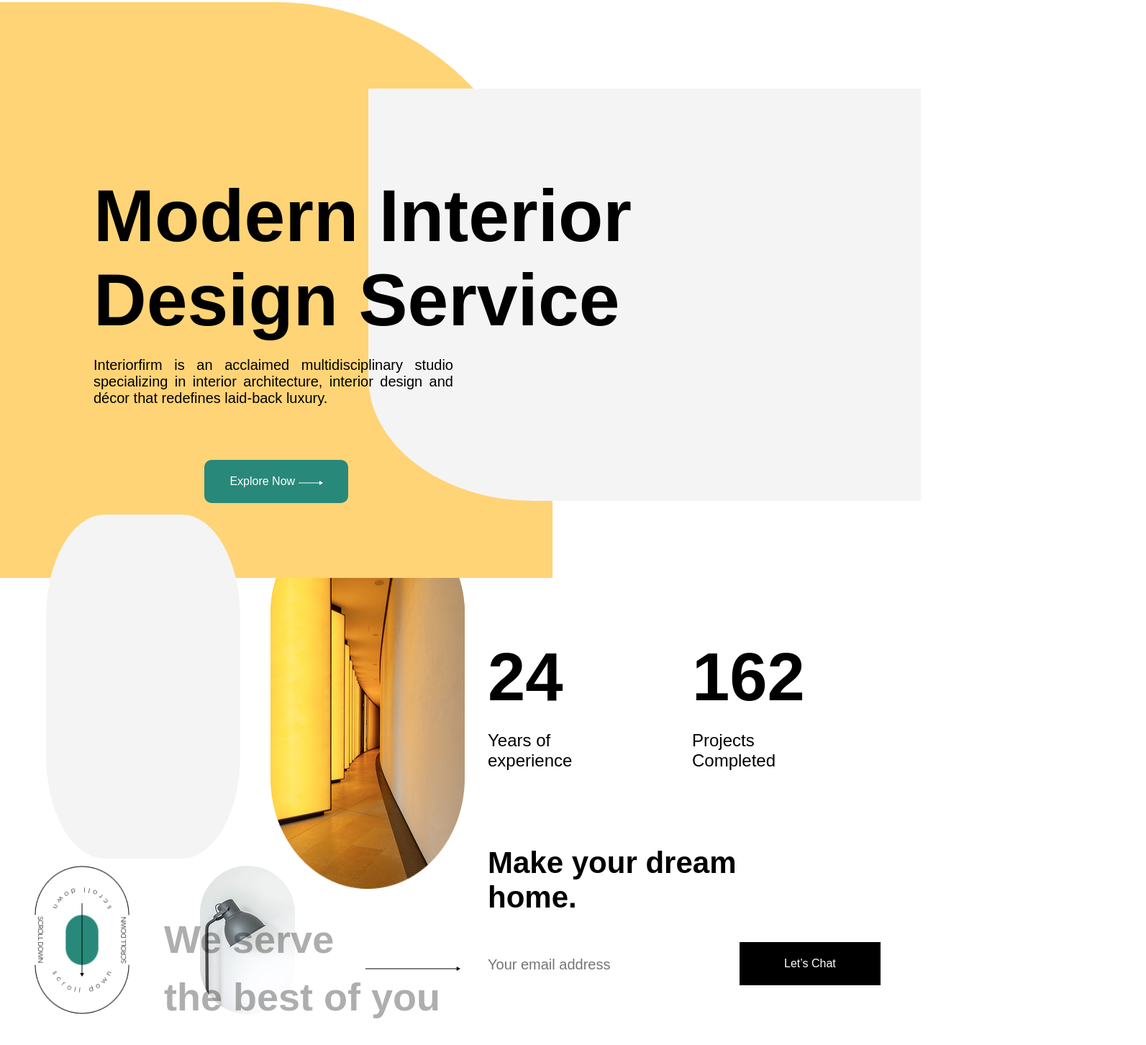
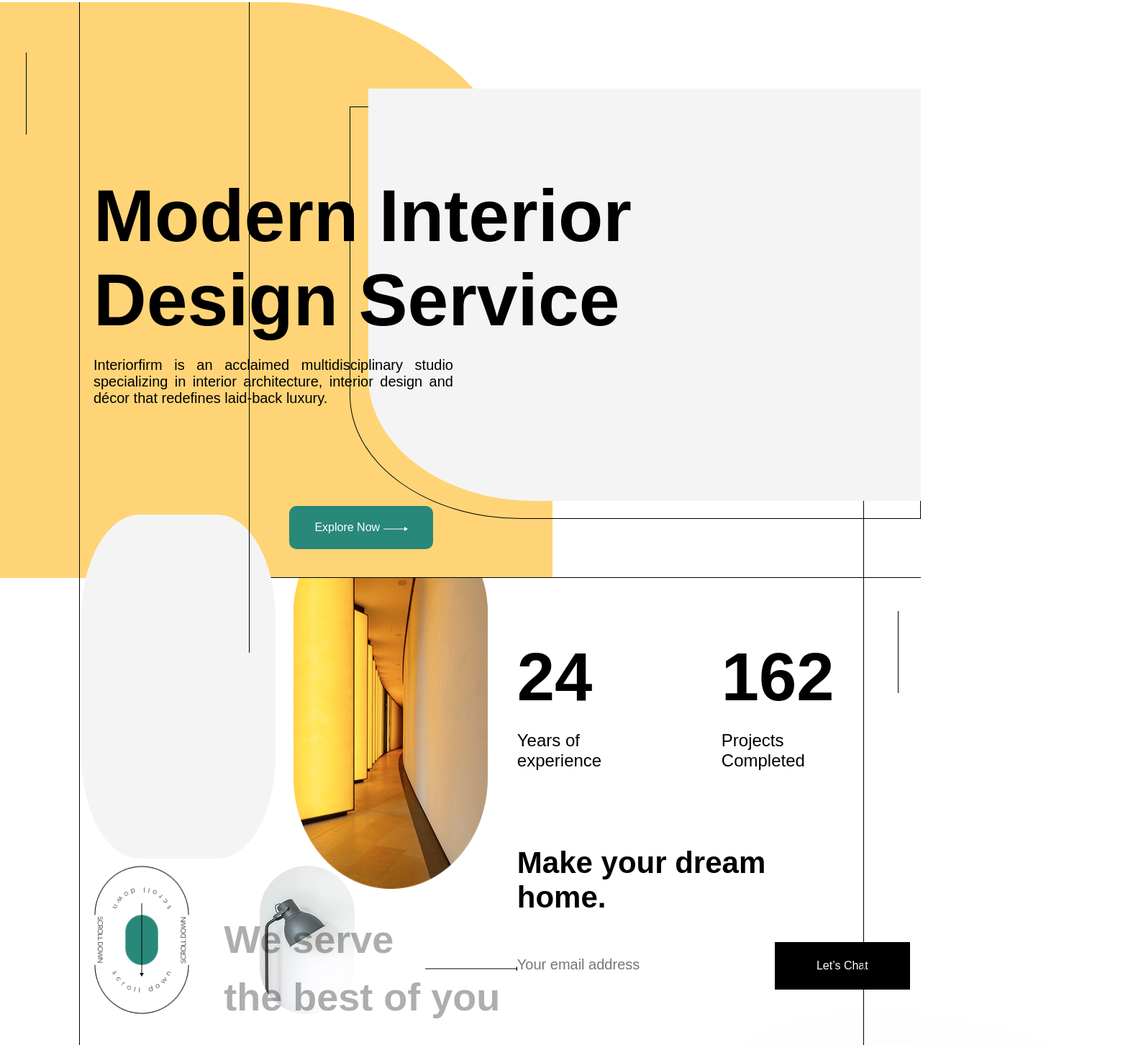
Before and after one commit to ooliveiratg/projetoLucas, a plain HTML site: page pages/index.html in a window 1280 px wide. Shown: the part 110-1562 px from the top of the page at 72% size, 1593 px wide, since content can reach past the window. Drawn offline with Linux system fonts and the light colour scheme; files whose address does not match are found by name.

Commit message:
tudo quebra nesta merda

```diff
--- a/pages/index.html
+++ b/pages/index.html
@@ -18,24 +18,32 @@
       </nav>
       <button>Contact Us</button>
     </header>
-    <div class="linesOfHero"></div>
+
     <main>
+    <div class="linesOfHero-left"></div>
+    <div class="linesOfHero-right"></div>
+    <div class="lineOfHero-gray"></div>
+      <section class="hero-section">
+        <div class="line-hero"></div>
 
-      <section class="hero-section">
         <div class="background-yellow">
             <div>
                 <button>Explore Now <img src="../assets/Line 19.svg" alt="seta"></button>
             </div>
         </div>
+        <div class="background-line"></div>
+
         <div class="background-gray"></div>
+
         <div class="information">
             <h2>Modern Interior
                 Design Service</h2>
             <p>Interiorfirm is an acclaimed multidisciplinary studio specializing in interior architecture, interior design and décor that redefines laid-back luxury.</p>
         </div>
-
+        <div class="line-final"></div>
       </section>
       <section class="group-informations">
+        <div class="line-group-informations"></div>
       <div class="group-reactangle">
         <div class="rectangle-gray"></div>
         <img class="rectangle-img" src="../assets/corredor.png" alt="">
@@ -82,6 +90,7 @@
 
       <section class="SecondPage">
         <h2>Create your Dream Space.</h2>
+        <div class="blur-red"></div>
 
         <div class="group-cards">
           <div class="card">
@@ -123,8 +132,14 @@
 
           </div>
         </div>
+        <div class="line-secondpage-final"></div>
+      </section>
+
+      <section class="thirdPage">
+        <h2 class="title-thirdpage">Providing Innovative
+Interior Design.></h2>
       </section>
     </main>
-  </div>
+
   </body>
 </html>
--- a/styles/styled.css
+++ b/styles/styled.css
@@ -79,7 +79,7 @@ main {
     align-items: flex-end;
     width: 100%;
     height: 100%;
-    padding-bottom: 104px;
+
 }
 
 .background-yellow div button{
@@ -93,6 +93,9 @@ main {
     height: 60px;
     border-radius: 10px;
     cursor: pointer;
+    margin-bottom: 40px;
+    margin-left: 236px;
+
 }
 
 .background-gray{
@@ -104,12 +107,12 @@ main {
     height: 71.67%;
     background-color: #F4F4F4;
     border-bottom-left-radius: 30%;
-    z-index: 1;
+    z-index: 21;
 }
 
 .information{
     position: relative;
-    z-index: 3;
+    z-index: 23;
     padding: 0 130px;
     display: flex;
     flex-direction: column;
@@ -147,8 +150,9 @@ main {
     position: absolute;
     width: 270px;
     top: -15.42%;
-    left: 7.85%;
+    left: 13.85%;
     height: 478px;
+    z-index: 2;
     background-color: #F4F4F4;
     border-top-right-radius: 30%;
     border-bottom-left-radius: 30%;
@@ -162,7 +166,7 @@ main {
     background-repeat: no-repeat;
     width: 270px;
     top: -8.08%;
-    left:  46.06%;
+    left:  50.06%;
     height: 478px;
     z-index: -1;
     border-top-right-radius: 20%;
@@ -175,7 +179,7 @@ main {
     display: flex;
     position: relative;
     z-index: 5;
-    left: 50%;
+    left: 55%;
     max-width: 100vw ;
     flex-direction: column;
     gap: 104px;
@@ -246,13 +250,12 @@ div .group-email div input::placeholder{
 
 div .group-email div button{
     background-color: #000;
-    padding: 16px 18px;
     font-family: 'Visby-CF',sans-serif;
     border: none;
     color: white;
     font-size: 16px;
-    width: 200px;
-    height: 60px;
+    width: 188px;
+    height: 66px;
     cursor: pointer;
 }
 
@@ -260,7 +263,7 @@ div .group-email div button{
     position: relative;
     display: flex;
     gap: 98px;
-    right: 60%;
+    right:53.5%;
     top: 400px;
 
 
@@ -367,10 +370,109 @@ div .group-email div button{
     margin-top: 40px;
 }
 
-.linesOfHero{
-    border-right: 3px solid black;
-    border-left: 3px solid black;
+.linesOfHero-left{
+  position: absolute;
+  top: 0;
+  left: 8.59%;
+  bottom: 0;
+  width: 1px;
+  height: 100%;
+  background-color: black;
+  z-index: 20;
+}
+
+.linesOfHero-right{
+  position: absolute;
+  top: 0;
+  left: 93.75%;
+  bottom: 0;
+  width: 1px;
+  height: 100%;
+  background-color: black;
+  z-index: 20;
+  margin-top: 500px;
+}
+
+
+.background-line{
+    margin-top: 145px;
     position: absolute;
-    left: 20px;
-    z-index: 20;
+    top: 0;
+    right: 0;
+    width: 62%;
+    height: 71.67%;
+    background-color: transparent;
+    border-bottom-left-radius: 30%;
+    border: 1px solid #000;
+    z-index: 21;
 }
+
+.line-hero{
+    width: 1px;
+    height: 114px;
+    background-color: #000;
+    position: absolute;
+    z-index: 6;
+    left: 2.78%;
+    top: 8.79%;
+}
+
+.lineOfHero-gray{
+  position: absolute;
+  top: 0;
+  left: 27%;
+  bottom: 0;
+  width: 1px;
+  height: 904px;
+  background-color: black;
+  z-index: 20;
+}
+
+.line-final{
+ width: 1px;
+ background-color: #000;
+ width: 100%;
+ height: 1px;
+ position: absolute;
+ z-index: 1;
+ bottom: 0;
+ margin-left: 9.44%;
+}
+
+.line-group-informations{
+    width: 1px;
+    background-color: #000;
+    height: 114px;
+    position: absolute;
+    z-index: 1;
+    right: 0;
+    margin-right: 2.43%;
+    margin-top: 3.61%;
+
+}
+
+.line-secondpage-final{
+ width: 1px;
+ background-color: #000;
+ width: 100%;
+ height: 1px;
+ position: absolute;
+ z-index: 1;
+ bottom: 0;
+ left: 8.64%;
+}
+
+.blur-red{
+    overflow: hidden;
+    background-color: #E84F21;
+    width: 511.46px;
+    height: 511.46px;
+    position: absolute;
+    right: -20%;
+    rotate: 15deg;
+    bottom: 10%;
+    border-radius: 100px;
+    opacity: 0.1;
+    transform: scaleX(-1);
+    filter: blur(132px);
+}
```
